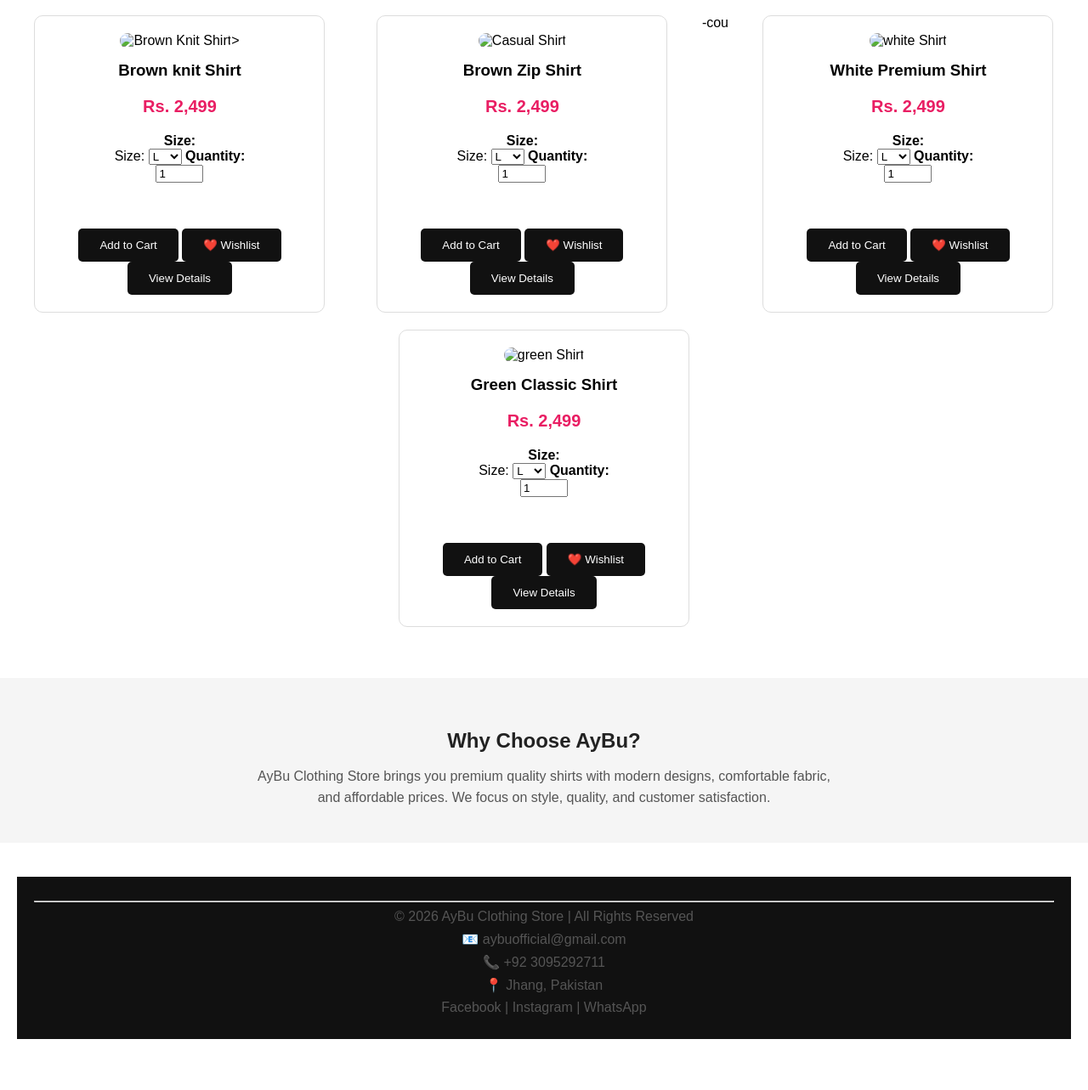
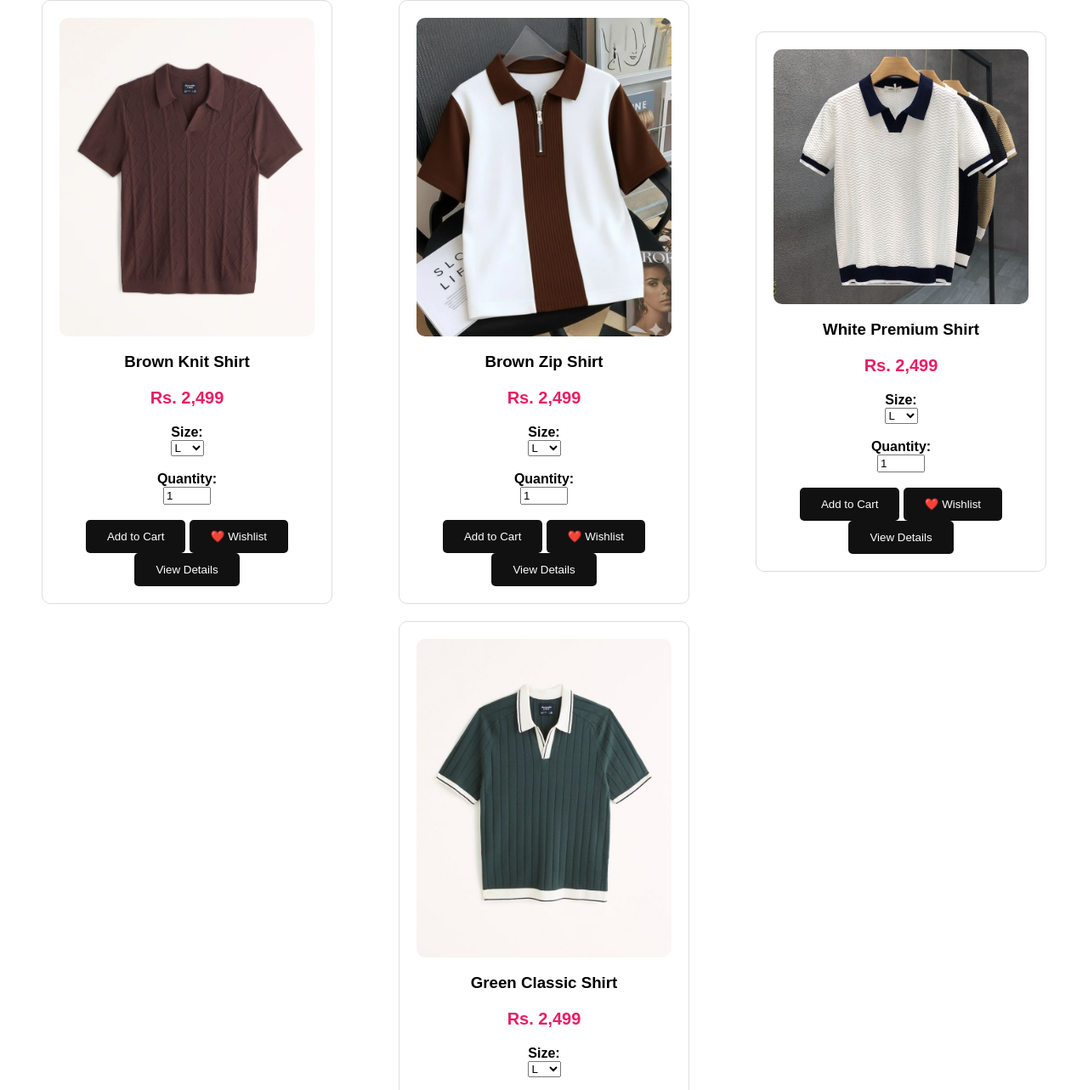
Before and after one commit to AyBuOfficial/AyBu-Clothing-Store, a plain HTML site: page index.html in a window 1280 px wide. Shown: the part 348-1631 px from the top of the page at 85% size. Drawn offline with Linux system fonts and the light colour scheme.

Commit message:
Refactor index.html structure and content

```diff
--- a/index.html
+++ b/index.html
@@ -4,35 +4,41 @@
 <meta charset="UTF-8">
 <meta name="viewport" content="width=device-width, initial-scale=1.0">
 <title>AyBu Clothing Store</title>
-
 <link rel="stylesheet" href="style.css">
 </head>
+
 <body>
+
 <header>
-    <<nav>
+<nav>
 <div class="logo">AyBu</div>
+
 <input type="text" id="search" placeholder="Search products...">
+
 <button id="darkMode">🌙 Dark Mode</button>
+
 <div class="auth-buttons">
 <a href="login.html"><button>Login</button></a>
 <a href="signup.html"><button>Sign Up</button></a>
 </div>
+
 <ul>
 <li><a href="index.html">Home</a></li>
-        <li><a href="#">Men</a></li>
-        <li><a href="#">Women</a></li>
+<li><a href="men.html">Men</a></li>
 <li><a href="about.html">About</a></li>
 <li><a href="contact.html">Contact</a></li>
 <li><a href="checkout.html" id="cart">🛒 Cart (0)</a></li>
 </ul>
+
 </nav>
+</header>
 
 <section class="hero">
 <h1>New Fashion Collection 2026</h1>
-    <p>Discover the latest trends in men's and women's fashion.</p>
-
+<p>Discover the latest trends in men's fashion.</p>
 <button>Shop Now</button>
 </section>
+
 <section class="products">
 
 <h2>Featured Products</h2>
@@ -40,146 +46,170 @@
 <div class="products-grid">
 
 <div class="product">
-        <img src="images/brown-shirt.jpg" alt="Brown Knit Shirt" width="300">>
-        <h3>Brown knit Shirt</h3>
+<img src="brown-shirt.jpg" alt="Brown Knit Shirt">
+
+<h3>Brown Knit Shirt</h3>
+
 <p>Rs. 2,499</p>
+
 <label><strong>Size:</strong></label><br>
 
-Size:
 <select class="size">
 <option>S</option>
 <option>M</option>
 <option selected>L</option>
 <option>XL</option>
 </select>
+
+<br><br>
+
 <label><strong>Quantity:</strong></label><br>
 
 <input type="number" class="quantity" value="1" min="1" max="10">
 
 <br><br>
-<br><br>
+
 <button>Add to Cart</button>
 <button class="wishlist">❤️ Wishlist</button>
+
 <a href="brown-knit.html">
 <button>View Details</button>
 </a>
+
 </div>
 
 <div class="product">
-        <img src="images/casual-shirt.jpg" alt="Casual Shirt">
+
+<img src="casual-shirt.jpg" alt="Brown Zip Shirt">
+
 <h3>Brown Zip Shirt</h3>
+
 <p>Rs. 2,499</p>
+
 <label><strong>Size:</strong></label><br>
 
-Size:
 <select class="size">
 <option>S</option>
 <option>M</option>
 <option selected>L</option>
 <option>XL</option>
 </select>
+
+<br><br>
+
 <label><strong>Quantity:</strong></label><br>
 
 <input type="number" class="quantity" value="1" min="1" max="10">
 
 <br><br>
-<br><br>
+
 <button>Add to Cart</button>
 <button class="wishlist">❤️ Wishlist</button>
+
 <a href="brown-zip.html">
 <button>View Details</button>
 </a>
-    </div>-cou
 
+</div>
 <div class="product">
-        <img src="images/white-shirt.jpg" alt="white Shirt">
+
+<img src="white-shirt.jpg" alt="White Premium Shirt">
+
 <h3>White Premium Shirt</h3>
+
 <p>Rs. 2,499</p>
+
 <label><strong>Size:</strong></label><br>
 
-
-       Size:
 <select class="size">
 <option>S</option>
 <option>M</option>
 <option selected>L</option>
 <option>XL</option>
 </select>
+
+<br><br>
+
 <label><strong>Quantity:</strong></label><br>
 
 <input type="number" class="quantity" value="1" min="1" max="10">
 
 <br><br>
-<br><br>
+
 <button>Add to Cart</button>
 <button class="wishlist">❤️ Wishlist</button>
+
 <a href="white-premium.html">
 <button>View Details</button>
 </a>
+
 </div>
 
 <div class="product">
-        <img src="images/green-shirt.jpg" alt="green Shirt">
+
+<img src="green-shirt.jpg" alt="Green Classic Shirt">
+
 <h3>Green Classic Shirt</h3>
+
 <p>Rs. 2,499</p>
+
 <label><strong>Size:</strong></label><br>
 
-Size:
 <select class="size">
 <option>S</option>
 <option>M</option>
 <option selected>L</option>
 <option>XL</option>
 </select>
+
+<br><br>
+
 <label><strong>Quantity:</strong></label><br>
 
 <input type="number" class="quantity" value="1" min="1" max="10">
 
 <br><br>
-<br><br>
+
 <button>Add to Cart</button>
 <button class="wishlist">❤️ Wishlist</button>
+
 <a href="green-classic.html">
 <button>View Details</button>
 </a>
+
 </div>
 
 </div>
+
 </section>
 
 <section class="about">
 <h2>Why Choose AyBu?</h2>
 <p>
-        AyBu Clothing Store brings you premium quality shirts with
-        modern designs, comfortable fabric, and affordable prices.
-        We focus on style, quality, and customer satisfaction.
+AyBu Clothing Store brings you premium quality shirts with modern designs,
+comfortable fabric and affordable prices.
+We focus on style, quality and customer satisfaction.
 </p>
 </section>
+
 <section class="contact">
+<h2>Contact Us</h2>
+<p>📧 aybuofficial@gmail.com</p>
+<p>📞 +92 3095292711</p>
+<p>📍 Jhang, Pakistan</p>
+</section>
 
-    <script src="script.js"></script>
 <footer>
 
 <hr>
 
 <p>© 2026 AyBu Clothing Store | All Rights Reserved</p>
 
-<p>
-📧 aybuofficial@gmail.com
-</p>
-
-<p>
-📞 +92 3095292711
-</p>
-
-<p>
-📍 Jhang, Pakistan
-</p>
-
-<p>
-Facebook | Instagram | WhatsApp
-</p>
+<p>Facebook | Instagram | WhatsApp</p>
 
 </footer>
+
+<script src="script.js"></script>
+
 </body>
 </html>
```
Lines whose indentation alone changed are shown as unchanged.
